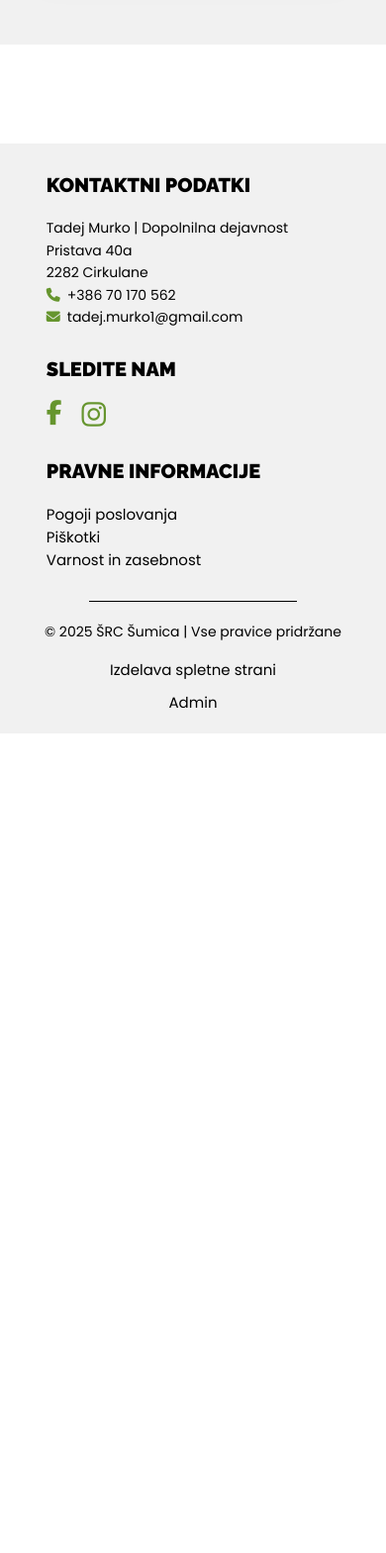
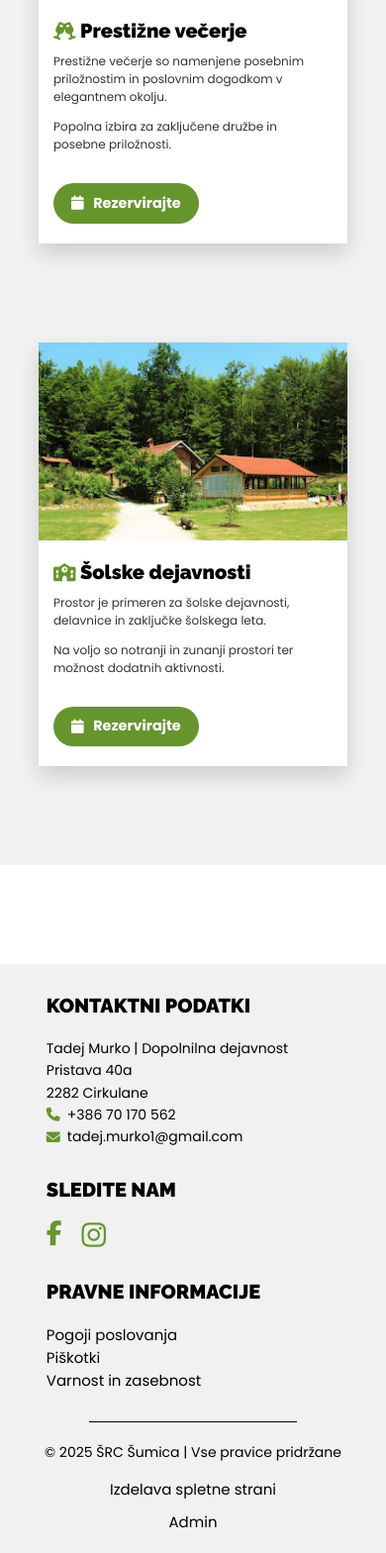
Before and after one commit to PintarBusiness/sumica, a Flask app: page /ponudbe in a window 390 px wide. Shown: the part 3471-5040 px from the top of the page at 99% size. Before the commit the page ends 4212 px from the top, so only its background shows below. Run offline with Flask 2, Linux system fonts and the light colour scheme; some libraries are stand-ins or nearby versions.

Commit message:
Narejen css za telefon za onas ponudbe galerija lokacija

```diff
--- a/static/css/slog.css
+++ b/static/css/slog.css
@@ -913,6 +913,7 @@
 .drugastranindex .skatlje {
     flex-direction: column;
     gap: 4em;
+    margin-top: 10em;
 }
 
 .drugastranindex .skatlje .skatlja {
@@ -930,7 +931,7 @@
 }
 
 .drugastranindex .ozadjeskatlje {
-    height: 30%;
+    height: 85%;
 }
 
 /* ===================== */
@@ -992,7 +993,8 @@
     position: static !important;
     width: 100%;
     margin: 0 auto;
-    /* reset desktop trikov */
+    height: 50em;
+    overflow: visible !important;
     left: auto !important;
     right: auto !important;
     top: auto !important;
@@ -1005,7 +1007,8 @@
     position: static !important;
     width: 100%;
     height: 22em;
-
+    height: auto;
+    overflow: visible;
     left: auto !important;
     right: auto !important;
     transform: none !important;
@@ -1016,7 +1019,6 @@
     width: 100%;
     height: 100%;
     object-fit: cover;
-
     position: static !important;
     left: auto !important;
     right: auto !important;
@@ -1026,6 +1028,7 @@
 .cetrtastranindexnotri .opisindex .slikeopisi .opisislika .opisislikatext {
     height: auto;
     overflow: visible;
+    padding-bottom: 2.5em;
 }
 
 .tretjastranindex
@@ -1283,6 +1286,8 @@
     font-size: 1.5em;
     font-family: Poppins-Bold;
 }
+
+/* Ponudbe */
 
 .ponudbestran
 {
@@ -2057,3 +2062,257 @@
     line-height: 1.6;
     color: #333;
 }
+
+/* ZA TELEFON OSTALO KAR NI INDEX */
+
+@media (max-width: 900px) {
+
+    /* ===================== */
+    /* GLOBAL – 80 % ŠIRINE */
+    /* ===================== */
+
+    .prvastranostalo .textprvastranostalo,
+    .drugastranonas,
+    .tretjastranonas,
+    .cetrtastranonas {
+        width: 80%;
+        margin-left: auto;
+        margin-right: auto;
+        text-align: left;
+    }
+
+    /* ===================== */
+    /* HERO – O NAS */
+    /* ===================== */
+
+    .prvastranostalo {
+        height: auto;
+        padding: 12em 0 8em 0;
+        background-position: center;
+    }
+
+    .prvastranostalo h1,
+    .prvastranostalo h2,
+    .prvastranostalo p {
+        text-align: left;
+    }
+
+    .prvastranostalo h2
+    {
+        font-size: 1.5em;
+        line-height: 1.3;
+        max-width: 80%;
+        word-break: break-word;
+    }
+
+    .prvastranostalo h1
+    {
+        font-size: 4em;
+        margin-bottom: 0.5em;
+    }
+
+    /* ===================== */
+    /* KDO SMO */
+    /* ===================== */
+
+    .drugastranonas {
+        margin-top: 6em;
+    }
+
+    .drugastranonas .drugastranonasnotri {
+        flex-direction: column;
+        gap: 3em;
+        align-items: flex-start;
+        text-align: left;
+    }
+
+    .drugastranonas .drugastranonasnotri img {
+        width: 100%;
+        height: auto;
+        max-height: 22em;
+        object-fit: cover;
+    }
+
+    .drugastranonas .textdrugastraonas h4 {
+        font-size: 2.6em;
+    }
+
+    .drugastranonas .textdrugastraonas p {
+        font-size: 1.4em;
+        line-height: 1.6;
+    }
+
+    .socialnaomrezjaonas {
+        justify-content: flex-start;
+    }
+
+    /* ===================== */
+    /* ZAPOSLENI / EKIPA */
+    /* ===================== */
+
+    .ozadjeekipa {
+        top: 160em;
+        height: 155%;
+    }
+
+    .tretjastranonasnotri .skatlaslik .slikeopisi:nth-child(1),
+    .tretjastranonasnotri .skatlaslik .slikeopisi:nth-child(3)
+    {
+        margin-top: 0;
+    }
+
+
+    .tretjastranonasnotri {
+        width: 100%;
+    }
+
+    .tretjastranonasnotri .skatlaslik {
+        width: 100%;
+        flex-direction: column;
+        align-items: stretch;
+    }
+
+    .tretjastranonasnotri .skatlaslik .slikeopisi {
+        width: 100%;
+        max-width: none;
+        height: 40em;
+        margin: 0;
+    }
+
+    .tretjastranonasnotri .skatlaslik .slikeopisi:hover {
+        scale: 1;
+    }
+
+    /* ===================== */
+    /* MUSTROVA POT */
+    /* ===================== */
+
+    .cetrtastranonas {
+        margin-top: 10em;
+    }
+
+    .cetrtastranonas .cetrtastranonasnotri {
+        flex-direction: column;
+        gap: 3em;
+        align-items: flex-start;
+        text-align: left;
+    }
+
+    .cetrtastranonas .cetrtastranonasnotri img {
+        width: 100%;
+        height: 20em;
+        object-fit: cover;
+    }
+
+    .cetrtastranonas .textcetrtastranonas h4 {
+        font-size: 2.6em;
+    }
+
+    .cetrtastranonas .textcetrtastranonas p {
+        font-size: 1.4em;
+        line-height: 1.6;
+    }
+
+    .cetrtastranonas .mustrovagumb {
+        margin-left: 0;
+        margin-right: auto;
+    }
+
+    /* ===================== */
+    /* NASLOVI – brez h3 */
+    /* ===================== */
+
+    h1, h2, h4, h5, h6 {
+        text-align: left;
+    }
+
+}
+
+/* Za telefon ponudbe /*
+
+/* ========== PONUDBE - MOBILNI STIL ========== */
+@media (max-width: 900px) {
+
+    /* Ponudbe stran */
+    .ponudbestrannotri {
+        width: 80%;
+        margin-left: auto;
+        margin-right: auto;
+        gap: 10em;
+    }
+
+    .ponudba {
+        flex-direction: column !important;
+        height: auto;
+        box-shadow: 0 1em 2em rgba(0,0,0,0.15);
+    }
+
+    .ponudba.obratno {
+        flex-direction: column !important;
+    }
+
+    .ponudbaslika {
+        width: 100%;
+        height: 20em;
+    }
+
+    .ponudbaslika img {
+        width: 100%;
+        height: 100%;
+        object-fit: cover;
+    }
+
+    .ponudbavsebina {
+        width: 100%;
+        padding: 2em 1.5em;
+    }
+
+    .ponudbavsebina h4 {
+        font-size: 2em;
+    }
+
+    .ponudbavsebina p {
+        font-size: 1.2em;
+        line-height: 1.5em;
+    }
+
+    .gumbponudba {
+        font-size: 1.2em;
+        padding: 0.8em 1.5em;
+    }
+
+    .gumbponudba i {
+        font-size: 1.2em;
+    }
+
+    .gumbponudba span {
+        font-size: 1.2em;
+    }
+}
+
+/* Za telefon galerija */
+
+@media (max-width: 900px) {
+
+    /* Galerija */
+    .prvastrangalerijanotri {
+        width: 90%;
+        margin: 0 auto;
+        display: grid;
+        grid-template-columns: 1fr; /* vsaka slika v svoji vrstici */
+        gap: 1em;
+    }
+
+    .prvastrangalerijanotri .slikabox {
+        width: 100%;
+        height: 18em; /* lahko tudi auto, če želiš ohraniti razmerje slike */
+    }
+
+    .prvastrangalerijanotri .slikabox img {
+        width: 100%;
+        height: 100%;
+        object-fit: cover;
+        transform: scale(1);
+    }
+
+}
```
